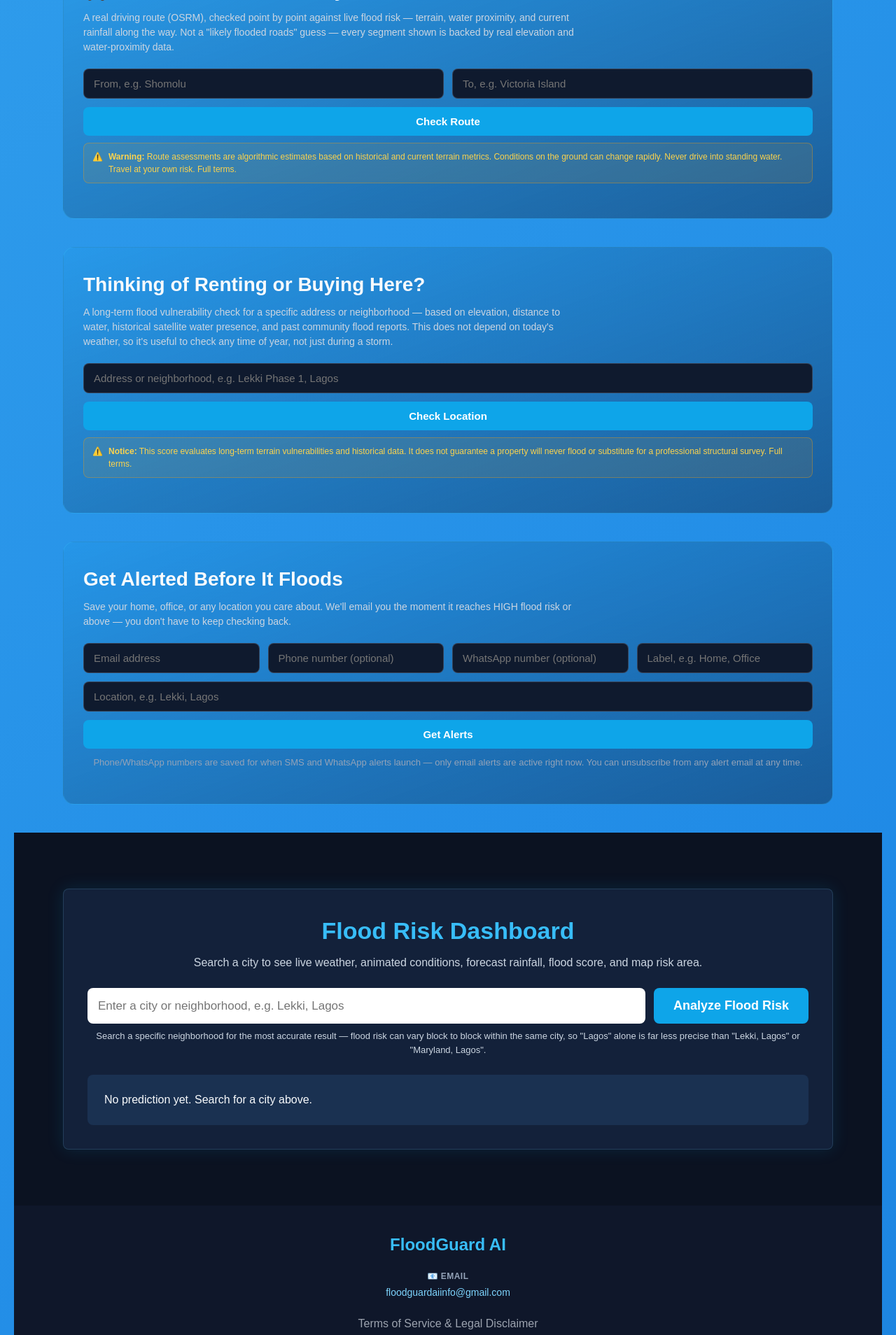
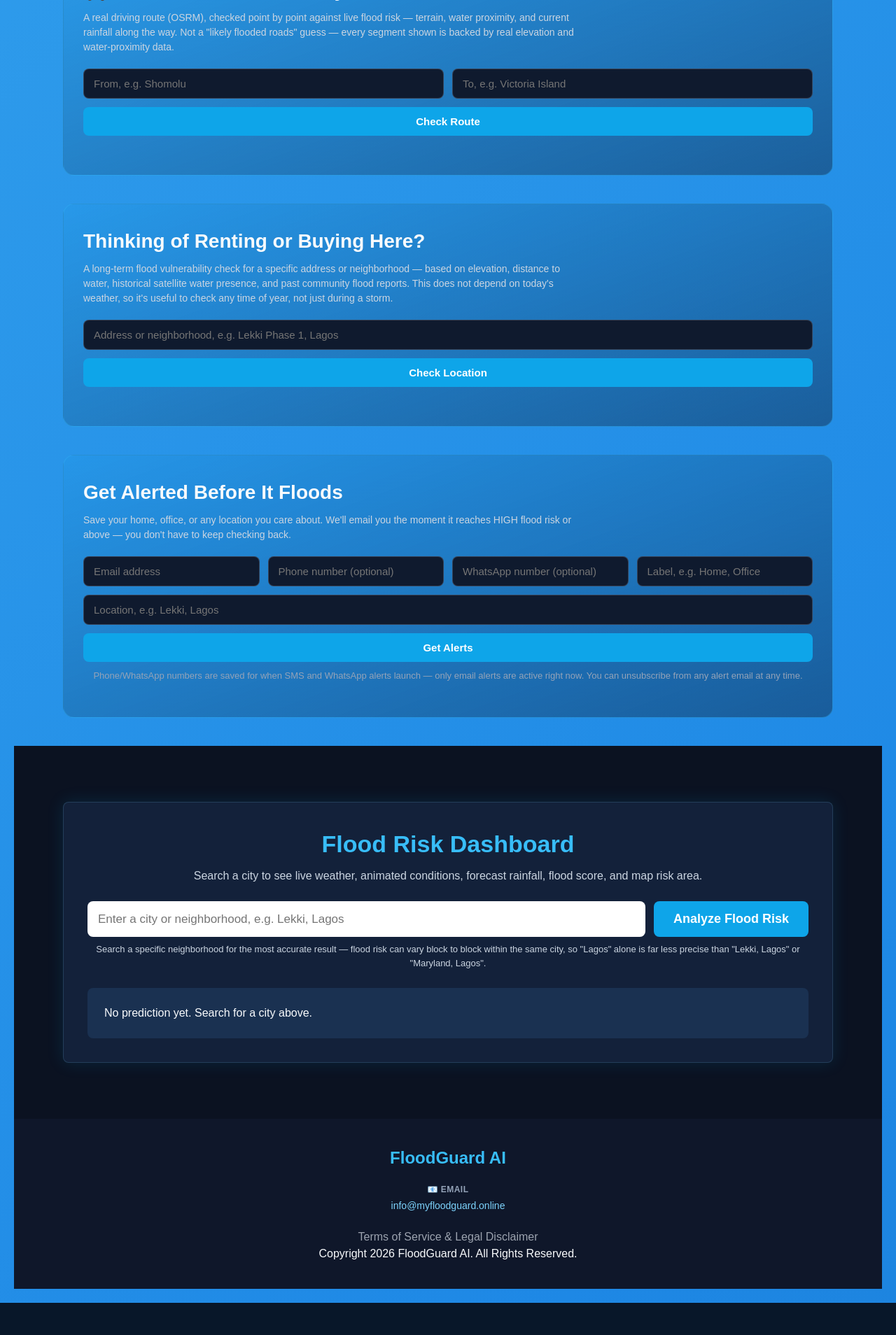
Before and after one commit to Showdaddy-byte/FloodGuard-AI, a Flask app: page / in a window 1280 px wide. Shown: the part 3325-5233 px from the top of the page at 70% size. After the commit the page ends 5187 px from the top, so only its background shows below. Run offline with Flask 3, Linux system fonts and the light colour scheme; data that the repository does not hold is empty; some libraries are stand-ins or nearby versions.

Commit message:
Update FloodGuard AI email system

```diff
--- a/templates/index.html
+++ b/templates/index.html
@@ -16,7 +16,35 @@
     <link rel="stylesheet" href="https://unpkg.com/leaflet@1.9.4/dist/leaflet.css">
     <script src="https://unpkg.com/leaflet@1.9.4/dist/leaflet.js"></script>
     {% if google_maps_browser_key %}
-    <script src="https://maps.googleapis.com/maps/api/js?key={{ google_maps_browser_key }}&libraries=places" async defer></script>
+    <script>
+        // Google's Maps JS script loads with `async` — there is no reliable
+        // guarantee it has finished by the time any later inline script
+        // block on this page runs. Each map section used to guard against
+        // this with its own ad-hoc check (a bare IIFE, a "load" listener, a
+        // "DOMContentLoaded" listener) — none of those actually guarantee
+        // Google Maps itself is ready, just that the PAGE is at some stage.
+        // This uses Google's own `callback` URL parameter instead, which
+        // only fires once google.maps is genuinely usable, and exposes it
+        // as a small helper so every map section can depend on the same,
+        // correct signal rather than each guessing independently.
+        window.__fgGoogleMapsReady = false;
+        window.__fgGoogleMapsReadyCallbacks = [];
+        window.onFloodGuardMapsReady = function (callback) {
+            if (window.__fgGoogleMapsReady && window.google && window.google.maps) {
+                callback();
+            } else {
+                window.__fgGoogleMapsReadyCallbacks.push(callback);
+            }
+        };
+        window.__fgInitGoogleMaps = function () {
+            window.__fgGoogleMapsReady = true;
+            window.__fgGoogleMapsReadyCallbacks.forEach(function (callback) {
+                callback();
+            });
+            window.__fgGoogleMapsReadyCallbacks = [];
+        };
+    </script>
+    <script src="https://maps.googleapis.com/maps/api/js?key={{ google_maps_browser_key }}&libraries=places&callback=__fgInitGoogleMaps" async defer></script>
     {% endif %}
     <style>
         #route-map {
@@ -231,22 +259,6 @@
         }
         .fg-info-card-link a {
             color: #2563eb;
-        }
-        .legal-micro-disclaimer {
-            display: flex;
-            align-items: flex-start;
-            gap: 8px;
-            font-size: 12px;
-            line-height: 1.5;
-            color: #fcd34d;
-            background: rgba(245, 158, 11, 0.1);
-            border: 1px solid rgba(245, 158, 11, 0.35);
-            border-radius: 8px;
-            padding: 10px 12px;
-            margin: 10px 0 0;
-        }
-        .legal-micro-disclaimer strong {
-            color: #fcd34d;
         }
     </style>
 </head>
@@ -468,7 +480,6 @@
             <input type="text" id="route-destination" placeholder="To, e.g. Victoria Island" required>
             <button type="submit" id="route-submit">Check Route</button>
         </form>
-        <p class="legal-micro-disclaimer">⚠️ <span><strong>Warning:</strong> Route assessments are algorithmic estimates based on historical and current terrain metrics. Conditions on the ground can change rapidly. Never drive into standing water. Travel at your own risk. <a href="/terms" style="color:#fcd34d;">Full terms</a>.</span></p>
         <div id="route-feedback" class="route-feedback"></div>
         <div id="route-results"></div>
         <div id="route-map" style="display:none;"></div>
@@ -484,7 +495,6 @@
             <input type="text" id="property-location" placeholder="Address or neighborhood, e.g. Lekki Phase 1, Lagos" required>
             <button type="submit" id="property-submit">Check Location</button>
         </form>
-        <p class="legal-micro-disclaimer">⚠️ <span><strong>Notice:</strong> This score evaluates long-term terrain vulnerabilities and historical data. It does not guarantee a property will never flood or substitute for a professional structural survey. <a href="/terms" style="color:#fcd34d;">Full terms</a>.</span></p>
         <div id="property-feedback" class="route-feedback"></div>
         <div id="property-results"></div>
     </section>
@@ -925,7 +935,7 @@
         <div class="contact-grid">
             <div class="contact-item">
                 <span class="contact-label">📧 Email</span>
-                <a href="mailto:floodguardaiinfo@gmail.com">floodguardaiinfo@gmail.com</a>
+                <a href="mailto:info@myfloodguard.online">info@myfloodguard.online</a>
             </div>
         </div>
         <p><a href="/terms" style="color:#9ca3af;">Terms of Service &amp; Legal Disclaimer</a></p>
@@ -1519,9 +1529,9 @@
 
     {% if google_maps_browser_key %}
     <script>
-    (function () {
+    onFloodGuardMapsReady(function () {
         const mapElement = document.getElementById("global-map");
-        if (!mapElement || !window.google || !google.maps) return;
+        if (!mapElement) return;
 
         const globalMap = new google.maps.Map(mapElement, {
             center: { lat: 18, lng: 0 },
@@ -1871,15 +1881,15 @@
         renderSavedPlaces();
         loadSituation();
         setInterval(loadSituation, 120000);
-    })();
+    });
     </script>
     {% endif %}
 
     {% if google_maps_browser_key %}
     <script>
-    window.addEventListener("load", function () {
+    onFloodGuardMapsReady(function () {
         const mapElement = document.getElementById("live-traffic-map");
-        if (!mapElement || !window.google || !google.maps) return;
+        if (!mapElement) return;
 
         const statusEl = document.getElementById("traffic-map-status");
         const searchForm = document.getElementById("traffic-search-form");
@@ -2198,9 +2208,7 @@
 
     {% if google_maps_browser_key %}
     <script>
-    document.addEventListener("DOMContentLoaded", function () {
-        if (!window.google || !google.maps) return;
-
+    onFloodGuardMapsReady(function () {
         const latitude = {{ prediction.latitude }};
         const longitude = {{ prediction.longitude }};
         const riskColor = "{{ prediction.map_color }}";
```
